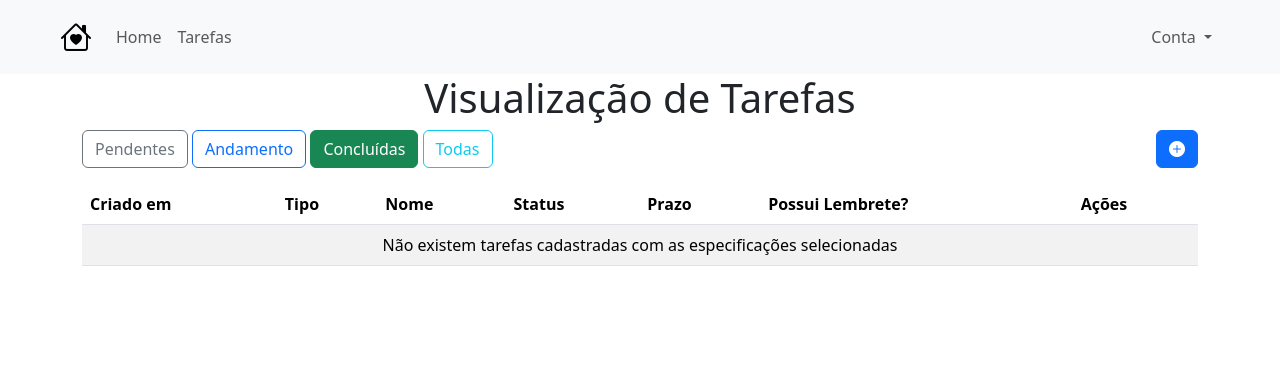
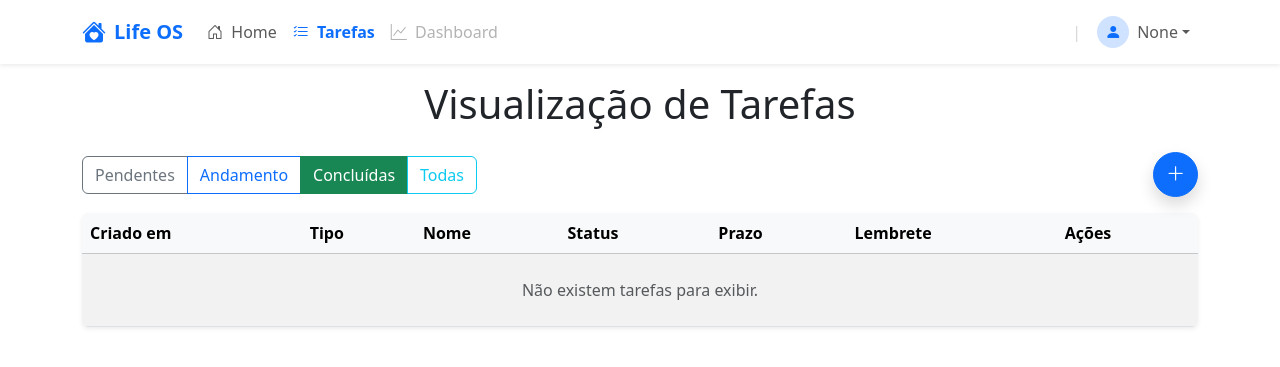
Before and after one commit to WaldembergDev/life-os, a Django app: page /tarefas/visualizar-tarefas/?status=concluido in a window 1280 px wide. Shown: the top 367 px of the page. Run offline with Django 5.2, Linux system fonts and the light colour scheme; a user stored in the database is signed in; tables that the repository leaves empty hold one stand-in row (values such as "Sample post"); some libraries are stand-ins or nearby versions.

Commit message:
alterado navbar, login e visualização das tarefas

```diff
--- a/tarefas/templates/tarefas/visualizar_tarefas.html
+++ b/tarefas/templates/tarefas/visualizar_tarefas.html
@@ -1,61 +1,122 @@
 {% extends 'base.html' %}
 {% block title %}Visualizar tarefas{% endblock %}
+
 {% block content %}
-  <h1 class="text-center">Visualização de Tarefas</h1>
-  <div class="botoes-de-acao d-flex justify-content-between">
-    <div class="botoes-filtro">
-      <a {% if request.GET.status == 'pendente' %}class="btn btn-secondary" {% else %}class="btn btn-outline-secondary"{% endif %} href="?status=pendente">Pendentes</a>
-      <a {% if request.GET.status == 'andamento' %} class="btn btn-primary"{% else %} class="btn btn-outline-primary" {% endif %} href="?status=andamento">Andamento</a>
-      <a {% if request.GET.status == 'concluido' %} class="btn btn-success" {% else %} class="btn btn-outline-success" {% endif %} href="?status=concluido">Concluídas</a>
-      <a {% if status == 'todas' %} class="btn btn-info" {% else %} class="btn btn-outline-info" {% endif %} href="?status=todas">Todas</a>
+    <h1 class="text-center mb-4 mt-3">Visualização de Tarefas</h1>
+
+    <div class="d-flex flex-wrap justify-content-between align-items-center mb-3 gap-2">
+        <div class="btn-group flex-wrap" role="group">
+            <a {% if request.GET.status == 'pendente' %}class="btn btn-secondary"{% else %}class="btn btn-outline-secondary"{% endif %} href="?status=pendente">Pendentes</a>
+            <a {% if request.GET.status == 'andamento' %}class="btn btn-primary"{% else %}class="btn btn-outline-primary"{% endif %} href="?status=andamento">Andamento</a>
+            <a {% if request.GET.status == 'concluido' %}class="btn btn-success"{% else %}class="btn btn-outline-success"{% endif %} href="?status=concluido">Concluídas</a>
+            <a {% if status == 'todas' %}class="btn btn-info"{% else %}class="btn btn-outline-info"{% endif %} href="?status=todas">Todas</a>
         </div>
+
         <div class="botao-adicao">
-      <a class="btn btn-primary" href="#" data-bs-toggle="modal" data-bs-target="#modalCriarTarefa"><i class="bi bi-plus-circle-fill"></i></a>
+            <a class="btn btn-primary rounded-circle shadow" href="#" data-bs-toggle="modal" data-bs-target="#modalCriarTarefa" style="width: 45px; height: 45px; display: flex; align-items: center; justify-content: center;">
+                <i class="bi bi-plus-lg" style="font-size: 1.2rem;"></i>
+            </a>
         </div>
     </div>
-  <table class="table table-striped table-hover mt-3">
-    <thead>
+
+    <div class="table-responsive d-none d-md-block shadow-sm rounded">
+        <table class="table table-striped table-hover align-middle mb-0">
+            <thead class="table-light">
                 <tr>
                     <th scope="col">Criado em</th>
                     <th scope="col">Tipo</th>
                     <th scope="col">Nome</th>
                     <th scope="col">Status</th>
                     <th scope="col">Prazo</th>
-        <th scope="col">Possui Lembrete?</th>
+                    <th scope="col">Lembrete</th>
                     <th scope="col">Ações</th>
                 </tr>
             </thead>
             <tbody>
                 {% for tarefa in tarefas %}
                 <tr>
-        <th scope="row">{{ tarefa.criado_em|date:"d/m/Y H:i" }}</th>
+                    <td>{{ tarefa.criado_em|date:"d/m/Y H:i" }}</td>
                     <td>{{ tarefa.tipo }}</td>
-        <td>{{ tarefa.nome }}</td>
-        <td>{{ tarefa.status }}</td>
+                    <td class="fw-bold">{{ tarefa.nome }}</td>
+                    <td>
+                        <span class="badge {% if tarefa.status == 'pendente' %}text-bg-secondary{% elif tarefa.status == 'andamento' %}text-bg-primary{% else %}text-bg-success{% endif %}">
+                            {{ tarefa.status|title }}
+                        </span>
+                    </td>
                     <td>{{ tarefa.prazo|default:"Sem data" }}</td>
-        <td>{% if tarefa.com_lembrete %}Sim{% else %}Não{% endif %}</td>
-        <td >
-            <div class="d-flex gap-1">
-            <a href="{% url 'concluir_tarefa' tarefa.id %}" class="btn btn-success disable-on-submit">
-              <i class="bi bi-check-circle-fill"></i>
+                    <td>{% if tarefa.com_lembrete %}<i class="bi bi-bell-fill text-warning"></i> Sim{% else %}Não{% endif %}</td>
+                    <td>
+                        <div class="btn-group btn-group-sm">
+                            <a href="{% url 'concluir_tarefa' tarefa.id %}" class="btn btn-success disable-on-submit" title="Concluir">
+                                <i class="bi bi-check-lg"></i>
                             </a>
-            <a href="#" class="btn btn-primary disable-on-submit" data-tarefa-id="{{ tarefa.id }}" data-bs-toggle="modal" data-bs-target="#modalVisualizacaoConfirmarAcao">
-              <i class="bi bi-eye-fill"></i>
-            </a>
-            <a href="#" class="btn btn-secondary" data-tarefa-id="{{ tarefa.id }}" data-bs-toggle="modal" data-bs-target="#modalEdicaoTarefa">
-              <i class="bi bi-pencil-fill"></i>
-            </a>
-            <a href="#" class="btn btn-danger disable-on-submit abrirModalExclusao" data-tarefa-id="{{ tarefa.id }}" data-bs-toggle="modal" data-bs-target="#modalVisualizacaoConfirmarAcao">
-              <i class="bi bi-x-circle-fill"></i>
+                            <button type="button" class="btn btn-primary disable-on-submit" data-tarefa-id="{{ tarefa.id }}" data-bs-toggle="modal" data-bs-target="#modalVisualizacaoConfirmarAcao" title="Visualizar">
+                                <i class="bi bi-eye"></i>
+                            </button>
+                            <button type="button" class="btn btn-secondary" data-tarefa-id="{{ tarefa.id }}" data-bs-toggle="modal" data-bs-target="#modalEdicaoTarefa" title="Editar">
+                                <i class="bi bi-pencil"></i>
+                            </button>
+                            <button type="button" class="btn btn-danger disable-on-submit abrirModalExclusao" data-tarefa-id="{{ tarefa.id }}" data-bs-toggle="modal" data-bs-target="#modalVisualizacaoConfirmarAcao" title="Excluir">
+                                <i class="bi bi-trash"></i>
+                            </button>
+                        </div>
                     </td>
                 </tr>
                 {% empty %}
                 <tr>
-        <td colspan=7 class="text-center">Não existem tarefas cadastradas com as especificações selecionadas</td>
+                    <td colspan="7" class="text-center py-4 text-muted">Não existem tarefas para exibir.</td>
                 </tr>
                 {% endfor %}
             </tbody>
         </table>
+    </div>
+
+    <div class="d-md-none">
+        {% for tarefa in tarefas %}
+        <div class="card mb-3 shadow-sm border-0">
+            <div class="card-body">
+                <div class="d-flex justify-content-between align-items-start mb-2">
+                    <h5 class="card-title text-truncate mb-0" style="max-width: 70%;">{{ tarefa.nome }}</h5>
+                    <span class="badge {% if tarefa.status == 'pendente' %}bg-secondary{% elif tarefa.status == 'andamento' %}bg-primary{% else %}bg-success{% endif %}">
+                        {{ tarefa.status|title }}
+                    </span>
+                </div>
+
+                <p class="card-text small text-muted mb-1">
+                    <i class="bi bi-calendar-event"></i> Prazo: {{ tarefa.prazo|default:"Sem data" }}
+                </p>
+                <p class="card-text small text-muted mb-3">
+                    <i class="bi bi-tag"></i> Tipo: {{ tarefa.tipo }}
+                </p>
+
+                <div class="d-flex justify-content-end gap-2">
+                    <a href="{% url 'concluir_tarefa' tarefa.id %}" class="btn btn-outline-success btn-sm disable-on-submit">
+                        <i class="bi bi-check-lg"></i>
+                    </a>
+                    <button type="button" class="btn btn-outline-primary btn-sm disable-on-submit" data-tarefa-id="{{ tarefa.id }}" data-bs-toggle="modal" data-bs-target="#modalVisualizacaoConfirmarAcao">
+                        <i class="bi bi-eye"></i>
+                    </button>
+                    <button type="button" class="btn btn-outline-secondary btn-sm" data-tarefa-id="{{ tarefa.id }}" data-bs-toggle="modal" data-bs-target="#modalEdicaoTarefa">
+                        <i class="bi bi-pencil"></i>
+                    </button>
+                    <button type="button" class="btn btn-outline-danger btn-sm disable-on-submit abrirModalExclusao" data-tarefa-id="{{ tarefa.id }}" data-bs-toggle="modal" data-bs-target="#modalVisualizacaoConfirmarAcao">
+                        <i class="bi bi-trash"></i>
+                    </button>
+                </div>
+            </div>
+            {% if tarefa.com_lembrete %}
+            <div class="card-footer bg-transparent border-top-0 pt-0">
+                <small class="text-warning"><i class="bi bi-bell-fill"></i> Lembrete Ativo</small>
+            </div>
+            {% endif %}
+        </div>
+        {% empty %}
+        <div class="alert alert-light text-center" role="alert">
+            Não existem tarefas para exibir.
+        </div>
+        {% endfor %}
+    </div>
+
 
     <div class="modal fade" id="modalVisualizacaoConfirmarAcao" tabindex="-1" aria-labelledby="confirmarAcao" aria-hidden="true">
         <div class="modal-dialog modal-dialog-centered">
@@ -82,7 +143,6 @@
 
     <div class="modal fade" id="modalEdicaoTarefa" tabindex="-1" aria-labelledby="modalEdicaoTarefa" aria-hidden="true">
         <div class="modal-dialog modal-dialog-centered">
-
             <div class="modal-content">
                 <form id="formEdicaoTarefa" action="#" data-url-base="/tarefas/editar-tarefa/" method="POST">
                     {% csrf_token %}
@@ -90,7 +150,6 @@
                         <h1 class="modal-title fs-5" id="tituloModalEdicao">Edição de tarefa</h1>
                         <button type="button" class="btn-close" data-bs-dismiss="modal" aria-label="Close"></button>
                     </div>
-
                     <div class="modal-body">
                         {{ form }}
                     </div>
@@ -100,11 +159,9 @@
                     </div>
                 </form>
             </div>
-
         </div>
     </div>
 
-  <!-- modal Criar tarefa -->
     <div class="modal fade" id="modalCriarTarefa" tabindex="-1" aria-labelledby="modalCriarTarefaLabel" aria-hidden="true">
         <div class="modal-dialog modal-dialog-centered">
             <div class="modal-content">
@@ -115,9 +172,7 @@
                         <button type="button" class="btn-close" data-bs-dismiss="modal" aria-label="Close"></button>
                     </div>
                     <div class="modal-body">
-
                         {{ form }}
-
                     </div>
                     <div class="modal-footer">
                         <button type="button" class="btn btn-danger" data-bs-dismiss="modal">Cancelar</button>
@@ -131,109 +186,67 @@
     {% csrf_token %}
 
     <script>
-    // Variável global para o token CSRF (lido uma vez)
         const CSRF_TOKEN = document.querySelector('[name=csrfmiddlewaretoken]').value;
 
-    // Funções Auxiliares
         function formatarData(dataApi){
+            if(!dataApi) return "Sem data";
             const data = new Date(dataApi);
             const opcoesDeData = {
-        day: '2-digit',
-        month: '2-digit',
-        year: 'numeric',
-        hour: '2-digit',
-        minute: '2-digit',
-        hour12: false,
+                day: '2-digit', month: '2-digit', year: 'numeric',
+                hour: '2-digit', minute: '2-digit', hour12: false,
                 timeZone: 'America/Sao_Paulo'
             };
-      const formatador = new Intl.DateTimeFormat('pt-BR', opcoesDeData);
-      return formatador.format(data);
+            return new Intl.DateTimeFormat('pt-BR', opcoesDeData).format(data);
         }
 
-    // Função Centralizada para FETCH
         function consultarDadosTarefa(idTarefa) {
             const urlConsulta = `/tarefas/api-consultar-tarefa/${idTarefa}`;
-
             return fetch(urlConsulta, {
-        headers: {
-            'Content-Type': 'application/json',
-            'X-CSRFToken': CSRF_TOKEN,
-        }
-      })
-      .then(response => {
-        if (!response.ok) {
-          throw new Error('Erro ao fazer requisição: ' + response.statusText);
-        }
+                headers: { 'Content-Type': 'application/json', 'X-CSRFToken': CSRF_TOKEN }
+            }).then(response => {
+                if (!response.ok) throw new Error('Erro ao fazer requisição');
                 return response.json();
             });
         }
-
-    // --- Lógica de Visualização e Exclusão ---
 
         function exibirDetalhesDaTarefa(json, botaoAcionador, botaoConfirmacaoElemento){
             const isExclusao = botaoAcionador.classList.contains('abrirModalExclusao');
             const tituloModal = document.getElementById('tituloModal');
 
-      // Mapeamento dos campos
             document.getElementById('criadoEm').textContent = formatarData(json.criado_em);
             document.getElementById('tipo').textContent = json.tipo;
             document.getElementById('status').textContent = json.status;
             document.getElementById('prioridade').textContent = json.prioridade;
+            document.getElementById('concluidoEm').textContent = json.concluido_em ? formatarData(json.concluido_em) : "Não concluída";
+            document.getElementById('prazo').textContent = formatarData(json.prazo);
 
-      if (json.concluido_em){
-        document.getElementById('concluidoEm').textContent = formatarData(json.concluido_em);
-      }else{
-        document.getElementById('prazo').textContent = "Sem data";
-      }
-
-      if (json.prazo){
-        document.getElementById('prazo').textContent = formatarData(json.prazo);
-      }else{
-        document.getElementById('prazo').textContent = "Sem data";
-      }
-
-      // Lógica Condicional (Exclusão vs. Visualização)
             if (isExclusao){
-        tituloModal.textContent = `Confirma a exclusão da tarefa ${json.nome}?`;
+                tituloModal.textContent = `Confirma a exclusão de "${json.nome}"?`;
                 botaoConfirmacaoElemento.classList.replace('d-none', 'btn-danger');
                 botaoConfirmacaoElemento.textContent = "Excluir";
-      }else{
-        tituloModal.textContent = `Detalhes da tarefa ${json.nome}`;
+            } else {
+                tituloModal.textContent = `Detalhes: ${json.nome}`;
                 botaoConfirmacaoElemento.classList.add('d-none');
                 botaoConfirmacaoElemento.classList.remove('btn-danger');
             }
         }
 
-    // --- Lógica de Edição ---
-
-    // Função para preencher o formulário (Edição)
         function preencherFormularioEdicao(json, formElement) {
-        // Preenche cada campo do formulário com o JSON retornado
-        formElement.querySelector('#id_tipo').value = json.tipo
-        formElement.querySelector('#id_prioridade').value = json.prioridade
+            formElement.querySelector('#id_tipo').value = json.tipo;
+            formElement.querySelector('#id_prioridade').value = json.prioridade;
             if (json.nome) formElement.querySelector('#id_nome').value = json.nome;
             if (json.status) formElement.querySelector('#id_status').value = json.status;
-        if (json.prazo){
-          formElement.querySelector('#id_prazo').value = json.prazo;
-        } else{
-          formElement.querySelector('#id_prazo').value = ""
-        }
+            formElement.querySelector('#id_prazo').value = json.prazo ? json.prazo : "";
             document.getElementById('tituloModalEdicao').textContent = `Editando: ${json.nome}`;
         }
-
-    // --- Event Listeners Principais ---
 
         document.addEventListener('DOMContentLoaded', (event)=>{
             const modalVisualizacao = document.getElementById('modalVisualizacaoConfirmarAcao');
             const botaoAcao = document.getElementById('botaoVisualizarConfirmarAcao');
 
-      // 1. OTIMIZAÇÃO: Listener para LIMPEZA IMEDIATA (Anti-Flicker)
+            // 1. Prepara Modal de Visualização/Exclusão
             modalVisualizacao.addEventListener('show.bs.modal', (event) => {
-          // Garante que o botão de exclusão esteja escondido ANTES da animação
-          botaoAcao.classList.add('d-none');
-          botaoAcao.classList.remove('btn-danger');
-
-          // Anexa o listener de exclusão AQUI (para ter acesso ao idTarefa correto)
+                botaoAcao.classList.add('d-none'); // Reseta estado
                 const botao = event.relatedTarget;
                 const idTarefa = botao.dataset.tarefaId;
 
@@ -242,50 +255,29 @@
                 };
             });
 
-
-      // 2. Listener para PROCESSAMENTO (Fetch de Dados)
+            // 2. Carrega dados ao abrir visualização
             modalVisualizacao.addEventListener('shown.bs.modal', (event)=>{
                 const botao = event.relatedTarget;
                 const idTarefa = botao.dataset.tarefaId;
-
                 consultarDadosTarefa(idTarefa)
-        .then(json =>{
-          exibirDetalhesDaTarefa(json, botao, botaoAcao);
-        })
-        .catch(error =>{
-          console.log('Erro durante a requisição ', error);
-          alert('Falha ao carregar detalhes da tarefa.');
+                    .then(json => exibirDetalhesDaTarefa(json, botao, botaoAcao))
+                    .catch(err => console.error(err));
             });
 
-      });
-
-      // 3. Listener para Modal de Edição
+            // 3. Modal de Edição
             const modalEdicao = document.getElementById('modalEdicaoTarefa');
             const formEdicao = document.getElementById('formEdicaoTarefa');
 
             modalEdicao.addEventListener('shown.bs.modal', (event)=>{
                 const botao = event.relatedTarget;
                 const tarefaId = botao.dataset.tarefaId;
-
-        // 3a. Ajustar a URL de Ação do Formulário
                 const urlBase = formEdicao.dataset.urlBase;
                 formEdicao.action = `${urlBase}${tarefaId}/`;
 
-        // 3b. Fetch e Preenchimento
                 consultarDadosTarefa(tarefaId)
-        .then(json => {
-            preencherFormularioEdicao(json, formEdicao);
-        })
-        .catch(error => {
-            console.log('Erro durante a requisição de edição: ', error);
-            alert('Falha ao carregar dados da tarefa para edição.');
+                    .then(json => preencherFormularioEdicao(json, formEdicao))
+                    .catch(err => console.error(err));
             });
-      });
-
-      // modalCriarTarefa = document.getElementById('modalCriarTarefa');
-      // modalCriarTarefa.addEventListener('shown.bs.modal', function(event){
-      // }
-      // )
         });
     </script>
 {% endblock %}
--- a/templates/partials/navbar.html
+++ b/templates/partials/navbar.html
@@ -1,11 +1,12 @@
-<nav class="navbar navbar-expand-lg bg-body-tertiary">
-    <div class="container-fluid mx-5">
+<nav class="navbar navbar-expand-lg navbar-light bg-white shadow-sm sticky-top">
+    <div class="container">
 
-        <a class="navbar-brand" href="#">
-            <i class="icon-navbar bi bi-house-heart"></i>
+        <a class="navbar-brand d-flex align-items-center fw-bold text-primary" href="{% url 'pagina_inicial' %}">
+            <i class="bi bi-house-heart-fill fs-4 me-2"></i>
+            Life OS
         </a>
 
-        <button class="navbar-toggler" type="button" data-bs-toggle="collapse"
+        <button class="navbar-toggler border-0" type="button" data-bs-toggle="collapse"
             data-bs-target="#navbarSupportedContent" aria-controls="navbarSupportedContent"
             aria-expanded="false" aria-label="Toggle navigation">
             <span class="navbar-toggler-icon"></span>
@@ -13,30 +14,68 @@
 
         <div class="collapse navbar-collapse" id="navbarSupportedContent">
 
-            <!-- LINKS À ESQUERDA -->
-            <ul class="navbar-nav mb-2 mb-lg-0">
+            <ul class="navbar-nav me-auto mb-2 mb-lg-0">
+
                 <li class="nav-item">
-                    <a class="nav-link" href="{% url 'pagina_inicial' %}">Home</a>
+                    <a class="nav-link {% if request.resolver_match.url_name == 'pagina_inicial' %}active fw-semibold text-primary{% endif %}"
+                       href="{% url 'pagina_inicial' %}">
+                        <i class="bi bi-house-door me-1"></i> Home
+                    </a>
                 </li>
+
                 <li class="nav-item">
-                    <a class="nav-link" href="{% url 'visualizar_tarefas' %}">
-                       Tarefas
+                    <a class="nav-link {% if 'tarefas' in request.path %}active fw-semibold text-primary{% endif %}"
+                       href="{% url 'visualizar_tarefas' %}">
+                        <i class="bi bi-list-check me-1"></i> Tarefas
+                    </a>
+                </li>
+
+                <li class="nav-item">
+                    <a class="nav-link disabled" href="#">
+                        <i class="bi bi-graph-up me-1"></i> Dashboard
                     </a>
                 </li>
             </ul>
 
-            <!-- DROPDOWN DA CONTA À DIREITA -->
-            <ul class="navbar-nav ms-auto mb-2 mb-lg-0">
+            <ul class="navbar-nav ms-auto mb-2 mb-lg-0 align-items-lg-center">
+
+                <li class="nav-item d-none d-lg-block mx-2">
+                    <span class="text-muted opacity-25">|</span>
+                </li>
+
                 <li class="nav-item dropdown">
-                    <a class="nav-link dropdown-toggle" href="#" role="button"
-                       data-bs-toggle="dropdown" aria-expanded="false">
-                        Conta
+                    <a class="nav-link dropdown-toggle d-flex align-items-center" href="#" role="button"
+                        data-bs-toggle="dropdown" aria-expanded="false">
+
+                        <div class="bg-primary-subtle text-primary rounded-circle d-flex align-items-center justify-content-center me-2" style="width: 32px; height: 32px;">
+                            <i class="bi bi-person-fill"></i>
+                        </div>
+                        <span class="fw-medium">
+                            {% if user.is_authenticated %}
+                                {{ user.username|title }}
+                            {% else %}
+                                Conta
+                            {% endif %}
+                        </span>
                     </a>
-                    <ul class="dropdown-menu dropdown-menu-end">
-                        <li><a class="dropdown-item" href="#">Perfil</a></li>
-                        <li><a class="dropdown-item" href="#">Configurações</a></li>
+
+                    <ul class="dropdown-menu dropdown-menu-end border-0 shadow mt-2">
+                        <li>
+                            <a class="dropdown-item py-2" href="#">
+                                <i class="bi bi-person-gear me-2 text-muted"></i> Perfil
+                            </a>
+                        </li>
+                        <li>
+                            <a class="dropdown-item py-2" href="#">
+                                <i class="bi bi-gear me-2 text-muted"></i> Configurações
+                            </a>
+                        </li>
                         <li><hr class="dropdown-divider"></li>
-                        <li><a class="dropdown-item" href="{% url 'logout' %}">Sair</a></li>
+                        <li>
+                            <a class="dropdown-item py-2 text-danger" href="{% url 'logout' %}">
+                                <i class="bi bi-box-arrow-right me-2"></i> Sair
+                            </a>
+                        </li>
                     </ul>
                 </li>
             </ul>
```
Also changed, not shown: core/templates/core/login.html (+23 -9 lines). Lines whose indentation alone changed are shown as unchanged.
